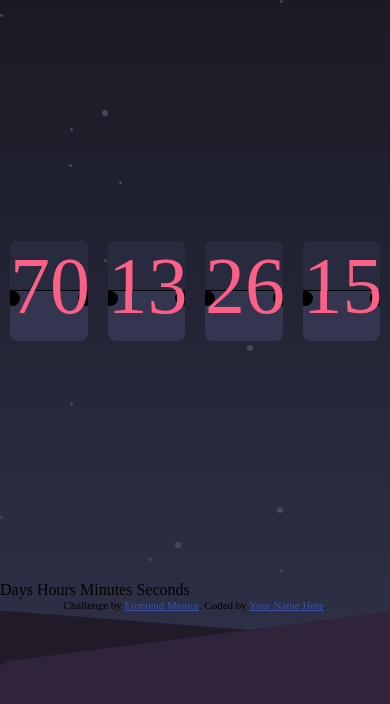
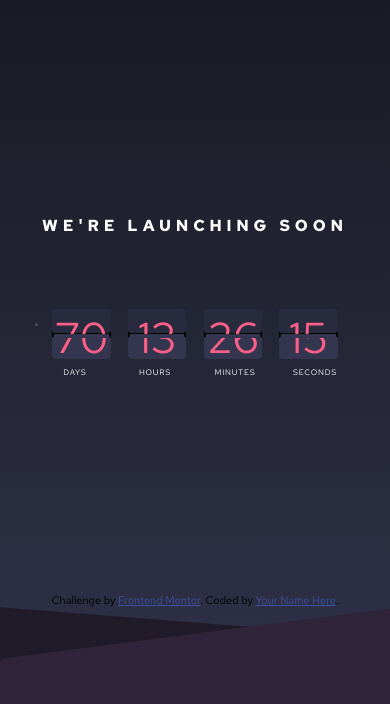
Before and after one commit to IdrisDY/Launch-Timer, a plain HTML site: page index.html in a window 390 px wide. Drawn offline with nearby package versions, Linux system fonts and the light colour scheme.

Commit message:
mobile overflow fix, texttime added

```diff
--- a/index.html
+++ b/index.html
@@ -5,7 +5,9 @@
   <meta name="viewport" content="width=device-width, initial-scale=1.0"> <!-- displays site properly based on user's device -->
 
   <link rel="icon" type="image/png" sizes="32x32" href="./images/favicon-32x32.png">
+  <link href="https://fonts.googleapis.com/css2?family=Red+Hat+Text:wght@400;500;700&display=swap" rel="stylesheet">
   <link rel="stylesheet" href="main.css"/>
+
   <title>Frontend Mentor | Launch countdown timer</title>
 
   <!-- Feel free to remove these styles or customise in your own stylesheet 👍 -->
@@ -17,7 +19,11 @@
 <body>
 
 
-<main class="count ">
+<main >
+  <h1> We're Launching Soon</h1>
+  <div>
+<div class='count'>
+
 <span class="days time-main">
   <span class="top"> 0</span>
   <span class="top-back">
@@ -28,8 +34,6 @@
   <span class="bottom-back">
     <span > 0 </span>
   </span>
-
-
 </span>
 
 <span class="hours time-main">
@@ -73,13 +77,15 @@
 </span>
 
 
-
+</div>
+<div class="time-text">
+  <p> DAYS</p>
+  <p> HOURS</p>
+  <p> MINUTES</p>
+  <p> SECONDS</p>
+</div>
+</div>
 </main>
-  Days
-  Hours
-  Minutes
-  Seconds
-
   <div class="attribution">
     Challenge by <a href="https://www.frontendmentor.io?ref=challenge" target="_blank">Frontend Mentor</a>.
     Coded by <a href="#">Your Name Here</a>.
--- a/main.scss
+++ b/main.scss
@@ -5,7 +5,7 @@ body{
   margin: 0;
   height: 100vh;
   background: linear-gradient(to top ,hsl(236, 21%, 26%),hsl(234, 17%, 12%) );
-
+font-family: 'Red Hat Text', sans-serif;
 }
 footer{
   background-image: url(./images/pattern-hills.svg) ;
@@ -14,12 +14,39 @@ footer{
   background-size: cover;
   height: 40vh;
 }
+main{
+  flex-direction: column;
+  gap: 0em;
+  display: flex;
+  justify-content: space-around;
+  align-items: center;
+height: 100%;
+position: relative;
+}
+.time-text{
+  color: white;
+  display: flex;
+  width: 544px;
+  justify-content: space-evenly;
+}
+h1{
+  font-size: 1.3rem;
+  color: white;
+  line-height: .5em;
+  letter-spacing: .3em;
+  text-transform: uppercase;
+}
+p{
+  width: 100px;
+  text-align: center;
+  letter-spacing: .1em;
+  font-weight: 300;
+}
 .count{
   display: flex;
   flex-wrap: nowrap;
   justify-content: center;
   align-items: center;
-  height: 100%;
   background: url(./images/bg-stars.svg);
 }
 .time-main{
@@ -33,15 +60,17 @@ width: 100px;
 text-align: center;
 overflow: hidden;
 margin: 10px;
+padding: 0 .1em;
 
 &::after , &::before{
   content: '';
   background-color: black;
   width: 15px;
   height: 15px;
-  top: 50%;
+  top: 43%;
   position: absolute;
   border-radius: .2em;
+  z-index: 9;
 }
 &::after{
   right: -5px;
@@ -106,7 +135,7 @@ margin: 10px;
   bottom: 0;
   transform-origin: 50% 0;
   transform: perspective(200px) rotateX(180deg);
-  background-color: hsl(236, 21%, 26%);
+  background-color: hsl(236, 21%, 20%);
 
 }
 .top-back span{
@@ -127,3 +156,40 @@ margin: 10px;
   width: 100%;
   height: 100%;
 }
+@media(max-width:600px){
+  body,main{
+    overflow: hidden;
+  }
+  .time-main{
+   width: 50px;
+   height: 50px;
+font-size: 2.7rem;
+margin: 0;
+  }
+  .time-main::after, .time-main::before{
+    width: 7px;
+height: 7px;
+  }
+  .count{
+    justify-content: space-evenly;
+    gap: 0;
+    width: 80%;
+    margin: auto;
+  }
+  .time-text{
+    width: 80%;
+    margin: auto;
+    font-size: .5rem;
+    font-weight: lighter;
+  }
+  h1{
+    max-width: 80%;
+    text-align: center;
+   font-size: 1rem;
+   line-height: 1em;
+  }
+  main{
+    justify-content: center;
+    gap: 4em;
+  }
+}
```
Also changed, not shown: main.css, 1 other file.
